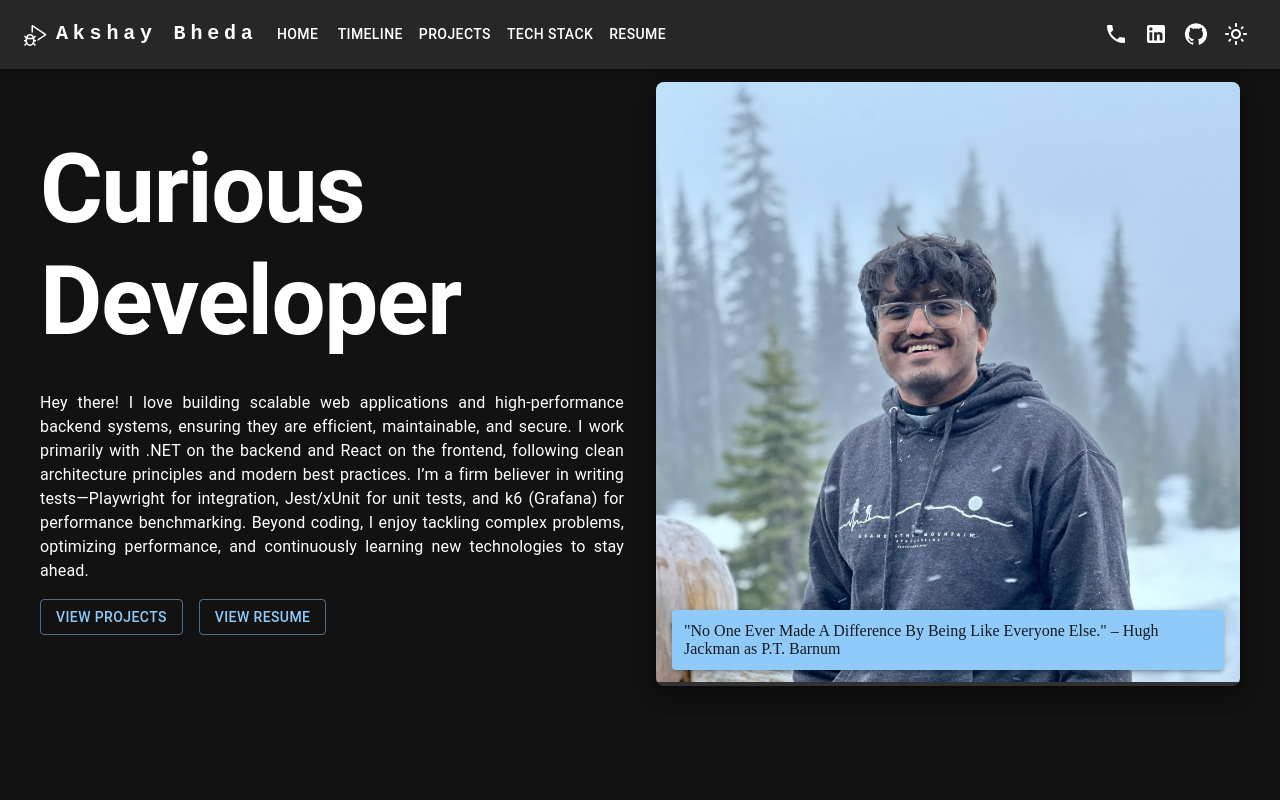
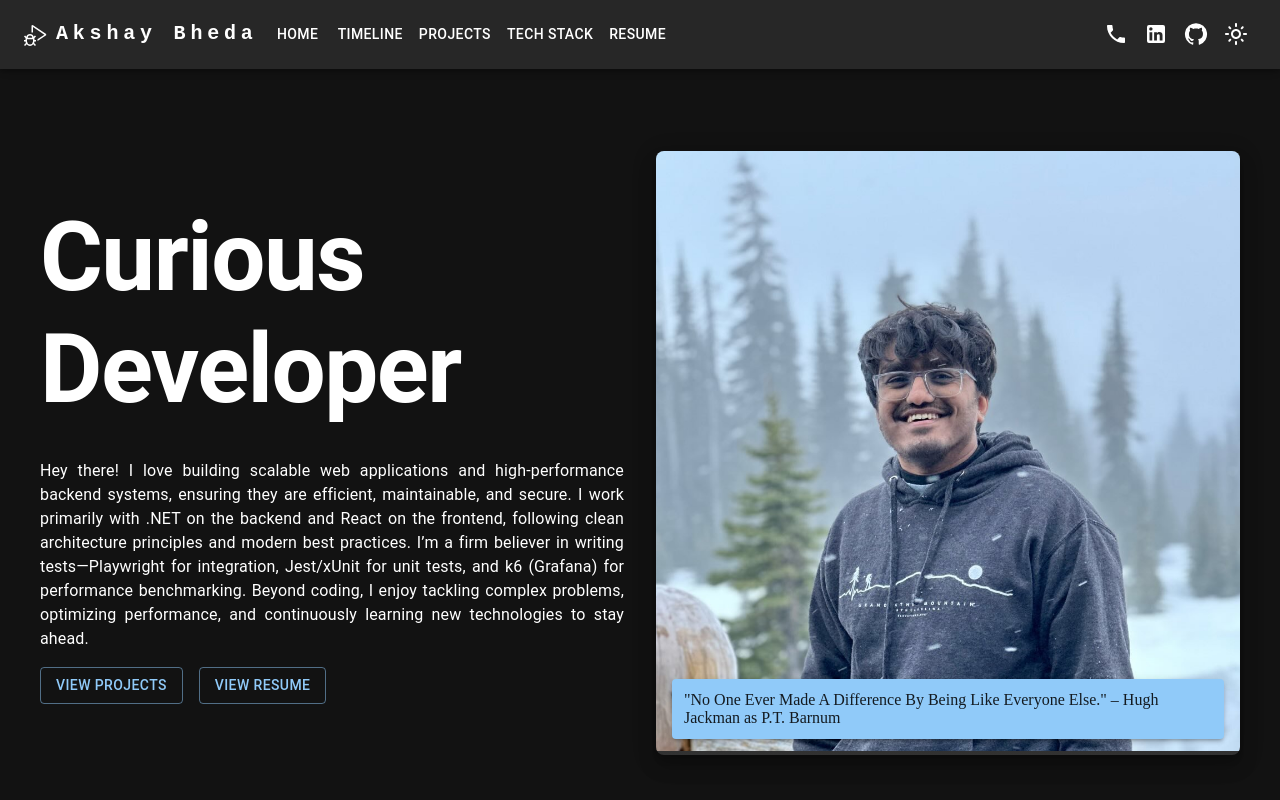
Before and after one commit to akshaybheda/akshaybheda.github.io, a React (Vite) app in the folder portfolio/: page / in a window 1280 px wide. Shown: the top 800 px of the page. Built offline with nearby package versions, Linux system fonts and the light colour scheme.

Commit message:
fixed overflow for main content

```diff
--- a/portfolio/src/components/Homepage/Homepage.tsx
+++ b/portfolio/src/components/Homepage/Homepage.tsx
@@ -5,13 +5,11 @@ import Techstack from "../Techstack/Techstack";
 function Homepage() {
   return (
     <>
-      <div>
-        <MyInfo />
-      </div>
+      <MyInfo />
       <div id="Timeline">
         <MyTimeLine />
       </div>
-      <div id="Tech Stack" >
+      <div id="Tech Stack">
         <Techstack />
       </div>
     </>
--- a/portfolio/src/components/MyInfo/MyInfo.tsx
+++ b/portfolio/src/components/MyInfo/MyInfo.tsx
@@ -40,13 +40,19 @@ export default function MainContent() {
         paddingRight: { xs: 2, md: 3 },
       }}
     >
-      <Grid2 container spacing={4} maxWidth={{ md: "lg" }} alignItems="center">
+      <Grid2
+        container
+        spacing={4}
+        maxWidth={{ md: "lg" }}
+        alignItems="center"
+      >
         <Grid2 size={{ xs: 12, md: 6 }}>
           <Typography
             variant="h1"
             component="h1"
             fontWeight="bold"
             gutterBottom
+            fontSize={{ xs: "h2.fontSize", md: "h1.fontSize" }}
           >
             Curious Developer
           </Typography>
--- a/portfolio/src/components/Navbar.tsx
+++ b/portfolio/src/components/Navbar.tsx
@@ -43,7 +43,7 @@ function Navbar() {
   };
 
   return (
-    <AppBar position="fixed">
+    <AppBar position="sticky">
       <Container maxWidth={false}>
         <Toolbar
           disableGutters
```
